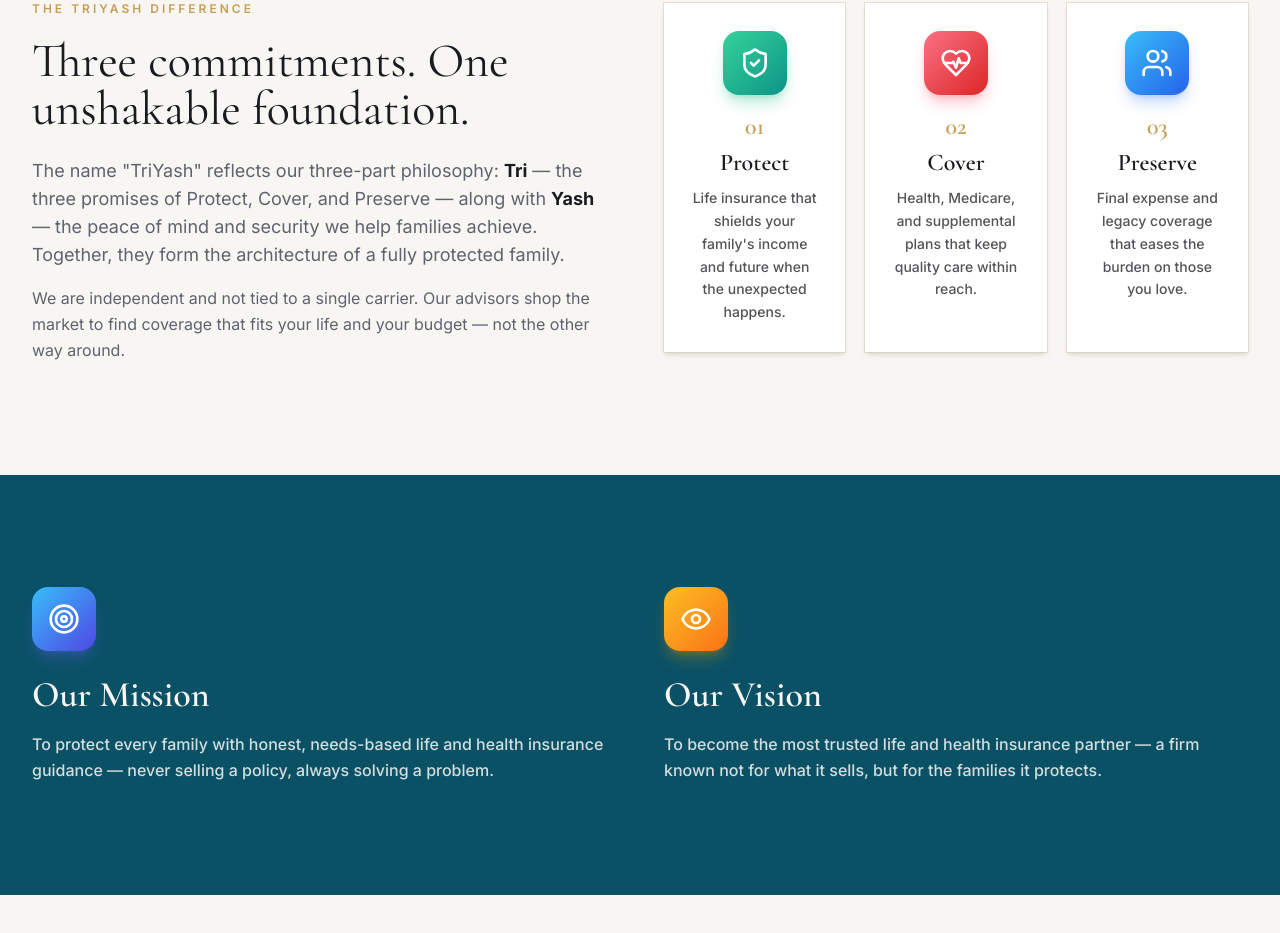
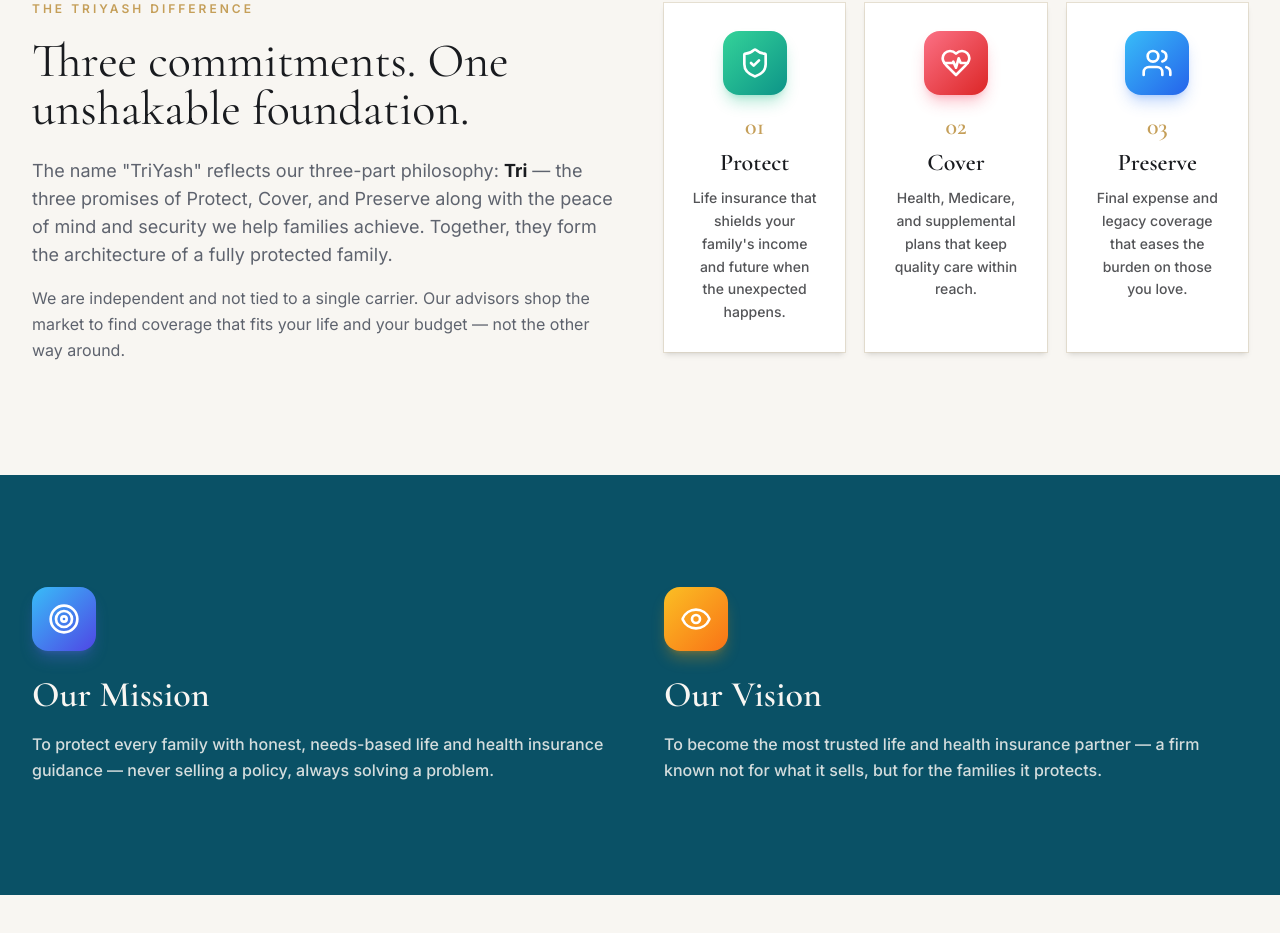
Before and after one commit to sharmapk04-code/TriYashFinancials, a React (Vite) app: page /about in a window 1280 px wide. Shown: the part 860-1793 px from the top of the page. Built offline with nearby package versions, Linux system fonts and the light colour scheme; no server answers.

Commit message:
Update text on About page
Co-authored-by: sharmapk04-code <342280566+sharmapk04-code@users.noreply.github.com>

```diff
--- a/src/pages/About.jsx
+++ b/src/pages/About.jsx
@@ -41,7 +41,7 @@ export default function About() {
                 Three commitments. One unshakable foundation.
               </h2>
               <p className="mt-6 text-base leading-relaxed text-muted-foreground sm:text-lg">
-                The name "TriYash" reflects our three-part philosophy: <strong className="text-foreground">Tri</strong> — the three promises of Protect, Cover, and Preserve — along with <strong className="text-foreground">Yash</strong> — the peace of mind and security we help families achieve. Together, they form the architecture of a fully protected family.
+                The name "TriYash" reflects our three-part philosophy: <strong className="text-foreground">Tri</strong> — the three promises of Protect, Cover, and Preserve along with the peace of mind and security we help families achieve. Together, they form the architecture of a fully protected family.
               </p>
               <p className="mt-4 text-base leading-relaxed text-muted-foreground">
                 We are independent and not tied to a single carrier. Our advisors shop the market to find coverage that fits your life and your budget — not the other way around.
```
